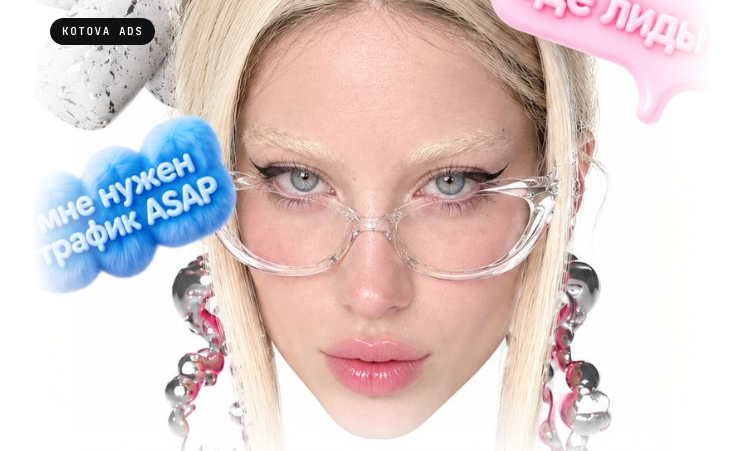
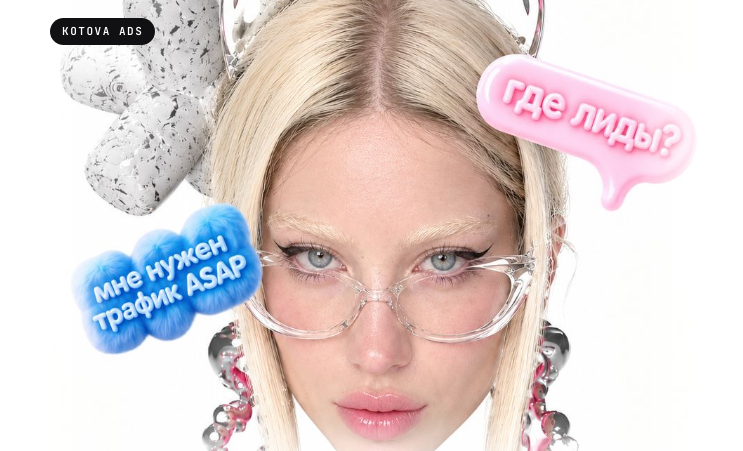
Before and after one commit to umcaty-wq/usa, a plain HTML site: page index.html in a window 1280 px wide. Shown: the top 451 px of the page, without its empty margins (268-1011 px from the left). Drawn offline with Linux system fonts and the light colour scheme; a web font is replaced by a local one.

Commit message:
hero: medium zoom
Co-Authored-By: Claude Opus 5.5 <noreply@anthropic.com>
Claude-Session: https://claude.ai/code/session_01Cy6acT27wTAcGE8N93zsTN

```diff
--- a/index.html
+++ b/index.html
@@ -68,8 +68,8 @@
   .hero{position:relative;max-width:680px;margin:0 auto;padding-bottom:28px}
   .hero-pill{position:absolute;left:18px;top:max(18px,env(safe-area-inset-top));z-index:3;font:600 11px/1 "JetBrains Mono",monospace;letter-spacing:.14em;
     text-transform:uppercase;color:#fff;background:var(--text);padding:8px 12px;border-radius:999px}
-  .hero-strip{position:relative;height:clamp(360px,88vw,470px);background:#fff url(img/alina.jpg) no-repeat;
-    background-size:clamp(560px,150vw,780px) auto;background-position:55% 66%}
+  .hero-strip{position:relative;height:clamp(380px,100vw,500px);background:#fff url(img/alina.jpg) no-repeat;
+    background-size:clamp(480px,128vw,660px) auto;background-position:54% 52%}
   .hero-strip::after{content:"";position:absolute;inset:0;background:linear-gradient(180deg,rgba(255,255,255,0) 82%,#fff 100%)}
   .hero-body{position:relative;margin-top:-10px;padding:0 20px}
   .hero h1{font:700 clamp(30px,8.2vw,48px)/1.02 Unbounded,sans-serif;letter-spacing:-.035em;margin:0 0 20px}
```
